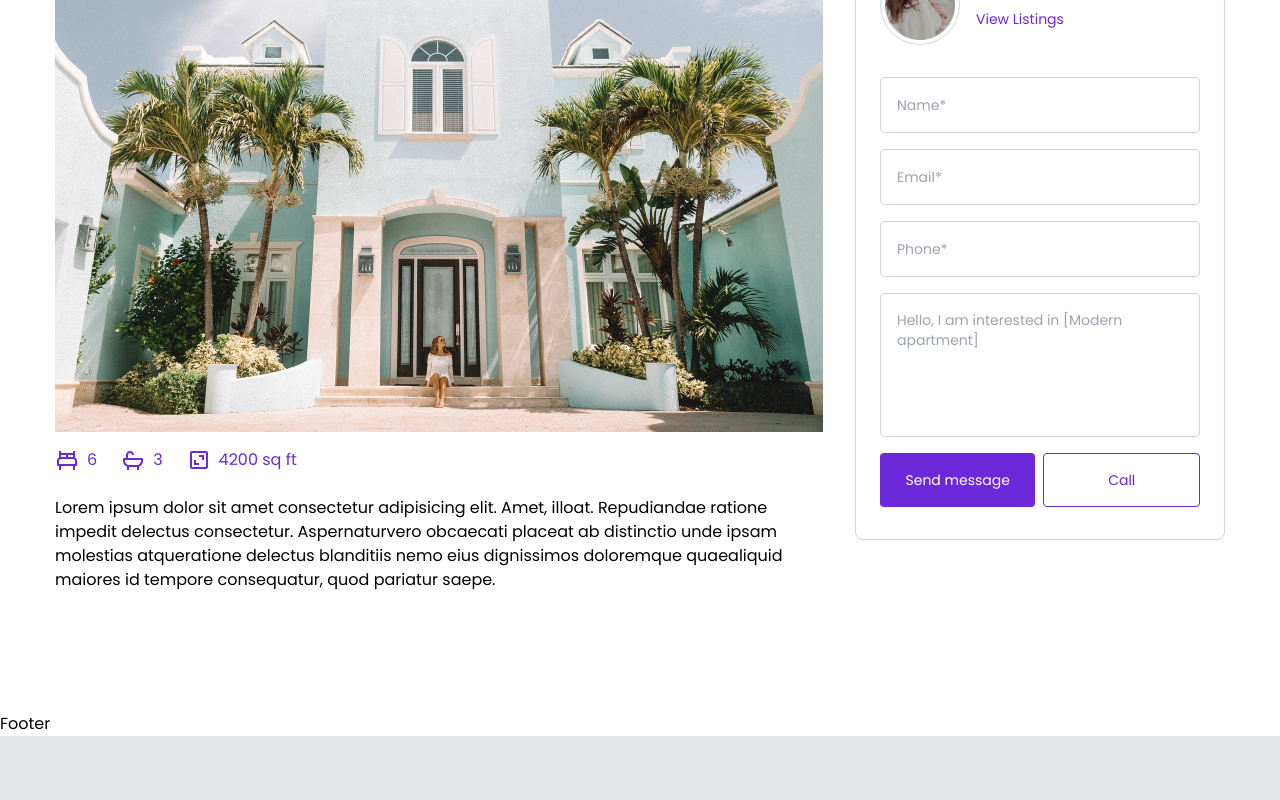
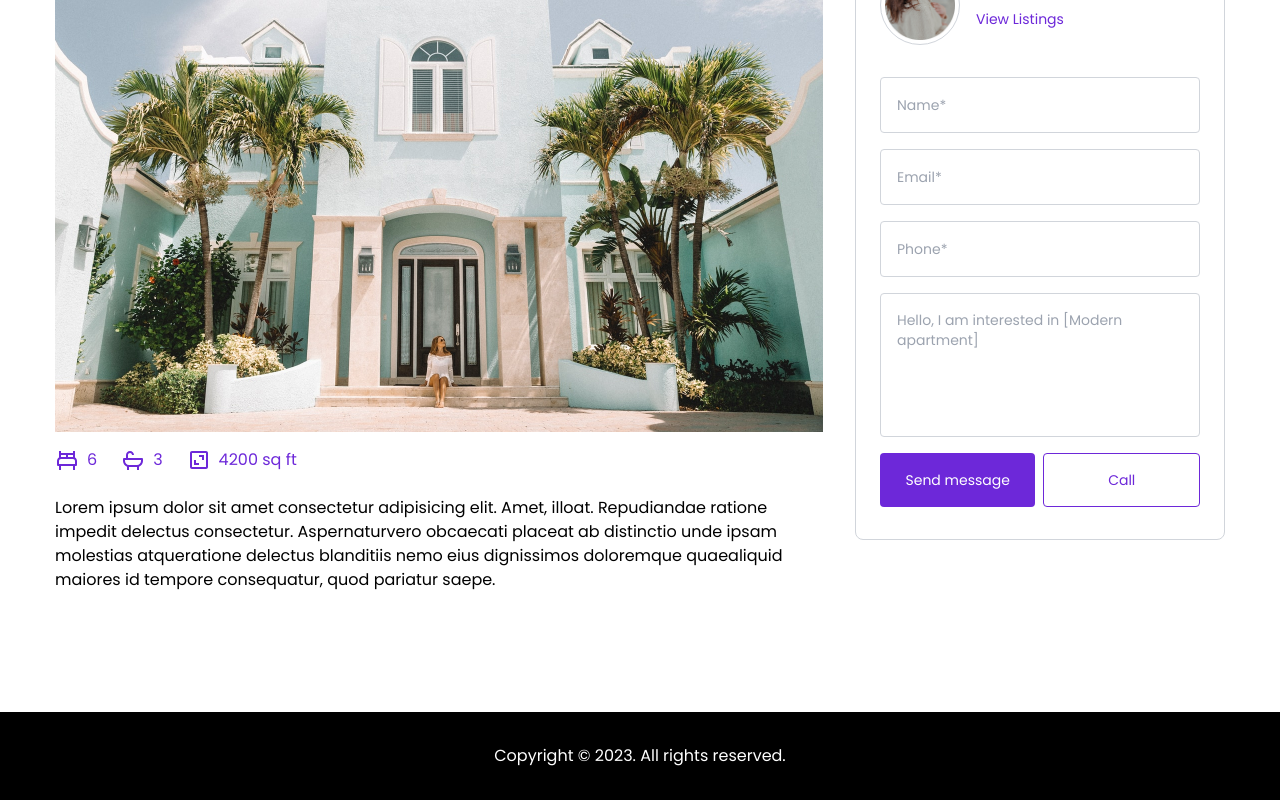
Before and after one commit to mohamednassersami/rent-house, a React (Create React App) app: page /property/1 in a window 1280 px wide. Shown: the part 289-1089 px from the top of the page. Before the commit the page ends 1025 px from the top, so only its background shows below. Built offline with nearby package versions, Linux system fonts and the light colour scheme.

Commit message:
create footer

```diff
--- a/src/components/Footer.js
+++ b/src/components/Footer.js
@@ -1,7 +1,13 @@
-import React from 'react';
+import React from "react";
 
 const Footer = () => {
-  return <div>Footer</div>;
+  return (
+    <footer className="bg-black py-8 text-center text-white">
+      <div className="container mx-auto">
+        Copyright &copy; 2023. All rights reserved.
+      </div>
+    </footer>
+  );
 };
 
 export default Footer;
```
